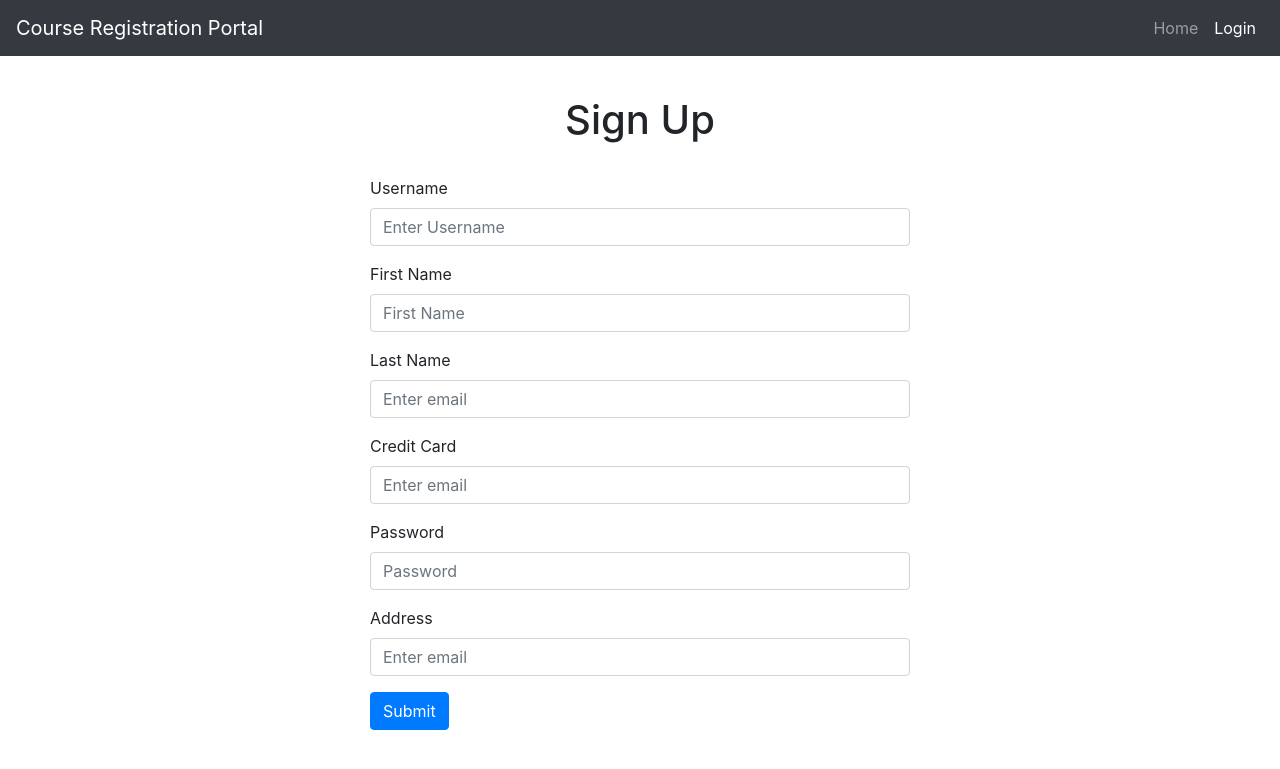
After one commit to tanmay199/dbproject, a Flask app: page /register in a window 1280 px wide. The commit adds this page. Shown: the top 769 px of the page. Run offline with Flask 2, Linux system fonts and the light colour scheme; some libraries are stand-ins or nearby versions.

Commit message:
Add login and register

```diff
--- a/app.py
+++ b/app.py
@@ -1,11 +1,52 @@
-from database import DBHELPER
-from flask import Flask, render_template
+from db.database import DBHELPER
+from flask import Flask, render_template, request, redirect, url_for, session
+
 app = Flask(__name__)
+
 dbhelper=DBHELPER()
+
 @app.route('/')
 def index():
-   alltrain = dbhelper.getalltrain()
-   return render_template('index.html', trains=alltrain)
+   return render_template('index.html')
+
+@app.route('/register', methods=['POST', 'GET'])
+def register():
+   if request.method == "GET":
+      return render_template('register.html')
+   else:
+      first_name = request.form['first_name']
+      last_name = request.form['last_name']
+      credit_card = request.form['credit_card']
+      password = request.form['password']
+      address = request.form['address']
+      username = request.form["username"]
+      res = dbhelper.register_user(username, first_name, last_name, credit_card, password, address)
+      if res:
+         return redirect(url_for('login'))
+      else:
+         return render_template('register.html', err="User Already exists!")
+
+@app.route('/login', methods=['POST', 'GET'])
+def login():
+   if request.method == "GET":
+      return render_template('login.html')
+   else:
+      username = request.form["username"]
+      password = request.form['password']
+
+      res = dbhelper.check_login(username, password)
+      if res:
+         session['user'] = username
+         return redirect(url_for('index'))
+      else:
+         return render_template('login.html', err="Invalid user or password")
+
+
+@app.route('/logout')
+def logout():
+    session.pop('user', None)
+    return redirect(url_for('index'))
 
 if __name__ == '__main__':
+   app.secret_key = '32f607a8a551499b9fda0bb8175cbdbc'
    app.run(debug=True)
--- /dev/null
+++ b/migration/0002.sql
@@ -0,0 +1,2 @@
+ALTER TABLE userrecord
+ADD COLUMN username varchar(20) UNIQUE;
--- /dev/null
+++ b/requirements.txt
@@ -0,0 +1 @@
+psycopg2
--- /dev/null
+++ b/templates/base.html
@@ -0,0 +1,63 @@
+<!doctype html>
+<html lang="en">
+
+<head>
+    <!-- Required meta tags -->
+    <meta charset="utf-8">
+    <meta name="viewport" content="width=device-width, initial-scale=1, shrink-to-fit=no">
+    <script src="https://kit.fontawesome.com/yourcode.js"></script>
+
+    <!-- Bootstrap CSS -->
+    <link rel="stylesheet" href="https://stackpath.bootstrapcdn.com/bootstrap/4.3.1/css/bootstrap.min.css"
+        integrity="sha384-ggOyR0iXCbMQv3Xipma34MD+dH/1fQ784/j6cY/iJTQUOhcWr7x9JvoRxT2MZw1T" crossorigin="anonymous">
+    <link rel="stylesheet" href="//maxcdn.bootstrapcdn.com/font-awesome/4.4.0/css/font-awesome.min.css">
+    <link rel="stylesheet" type="text/css" href="/static/css/sidebar.css">
+
+    <title>{% block title %}
+        {% endblock %}</title>
+
+</head>
+
+<body>
+    <nav class="navbar navbar-expand-lg navbar-dark bg-dark fixed-top">
+        <a class="navbar-brand" href="/">Course Registration Portal</a>
+        <button class="navbar-toggler" type="button" data-toggle="collapse" data-target="#navbarSupportedContent"
+            aria-controls="navbarSupportedContent" aria-expanded="false" aria-label="Toggle navigation">
+            <span class="navbar-toggler-icon"></span>
+        </button>
+        <div class="collapse navbar-collapse" id="navbarSupportedContent">
+            <ul class="navbar-nav ml-auto">
+                <li class="nav-item ">
+                    <a class="nav-link" href="/">Home <span class="sr-only">(current)</span></a>
+                </li>
+                {% if session['user'] %}
+                <li class="nav-item">
+                    <a class="nav-link" href="/logout">Logout</a>
+                </li>
+                {% else %}
+                <li class="nav-item active">
+                    <a class="nav-link" href="/login">Login</a>
+                </li>
+                {% endif %}
+            </ul>
+        </div>
+    </nav><br><br>
+
+    {% block content %}
+    {% endblock %}
+    <!-- Optional JavaScript -->
+    <!-- jQuery first, then Popper.js, then Bootstrap JS -->
+    <script src="https://code.jquery.com/jquery-3.4.1.min.js"
+        integrity="sha256-CSXorXvZcTkaix6Yvo6HppcZGetbYMGWSFlBw8HfCJo=" crossorigin="anonymous"></script>
+    <script src="https://cdnjs.cloudflare.com/ajax/libs/popper.js/1.14.7/umd/popper.min.js"
+        integrity="sha384-UO2eT0CpHqdSJQ6hJty5KVphtPhzWj9WO1clHTMGa3JDZwrnQq4sF86dIHNDz0W1"
+        crossorigin="anonymous"></script>
+    <script src="https://stackpath.bootstrapcdn.com/bootstrap/4.3.1/js/bootstrap.min.js"
+        integrity="sha384-JjSmVgyd0p3pXB1rRibZUAYoIIy6OrQ6VrjIEaFf/nJGzIxFDsf4x0xIM+B07jRM"
+        crossorigin="anonymous"></script>
+
+    {% block script %}
+    {% endblock %}
+</body>
+
+</html>
--- /dev/null
+++ b/templates/register.html
@@ -0,0 +1,59 @@
+{% extends "base.html" %}
+
+{% block title %}
+Register
+{% endblock %}
+
+{% block content %}
+
+<div class="container"> <br><br>
+    <center>
+        <h1>Sign Up</h1><br>
+    </center>
+    <div class="row">
+
+
+        <div class="col-md-6 mx-auto">
+            {% if err %}
+            <div class="alert alert-danger" role="alert">
+                {{ err }}
+            </div>
+            {% else %}
+            {% endif %}
+            <form method="POST">
+                <div class="form-group">
+                    <label for="exampleInputEmail1">Username</label>
+                    <input type="username" class="form-control" id="exampleInputEmail1" aria-describedby="emailHelp"
+                        placeholder="Enter Username" name="username">
+                </div>
+                <div class="form-group">
+                    <label for="exampleFirstname">First Name</label>
+                    <input type="text" class="form-control" id="exampleFirstname" aria-describedby="emailHelp"
+                        placeholder="First Name" name="first_name">
+                </div>
+                <div class="form-group">
+                    <label for="examplell">Last Name</label>
+                    <input type="text" class="form-control" id="examplell" aria-describedby="emailHelp"
+                        placeholder="Enter email" name="last_name">
+                </div>
+                <div class="form-group">
+                    <label for="examplecc">Credit Card</label>
+                    <input type="text" class="form-control" id="examplecc" aria-describedby="emailHelp"
+                        placeholder="Enter email" name="credit_card">
+                </div>
+                <div class="form-group">
+                    <label for="exampleInputPassword1">Password</label>
+                    <input type="password" class="form-control" id="exampleInputPassword1" placeholder="Password"
+                        name="password">
+                </div>
+                <div class="form-group">
+                    <label for="address">Address</label>
+                    <input type="text" class="form-control" id="address" aria-describedby="emailHelp"
+                        placeholder="Enter email" name="address">
+                </div>
+                <button type="submit" class="btn btn-primary">Submit</button>
+            </form>
+        </div>
+    </div>
+</div>
+{% endblock %}
```
Also changed, not shown: database.py (deleted, +0 -25 lines), db/database.py (added, +62 -0 lines), migration/0001.sql (added, +42 -0 lines), templates/index.html (+25 -14 lines), templates/login.html (added, +37 -0 lines), 1 other file.
